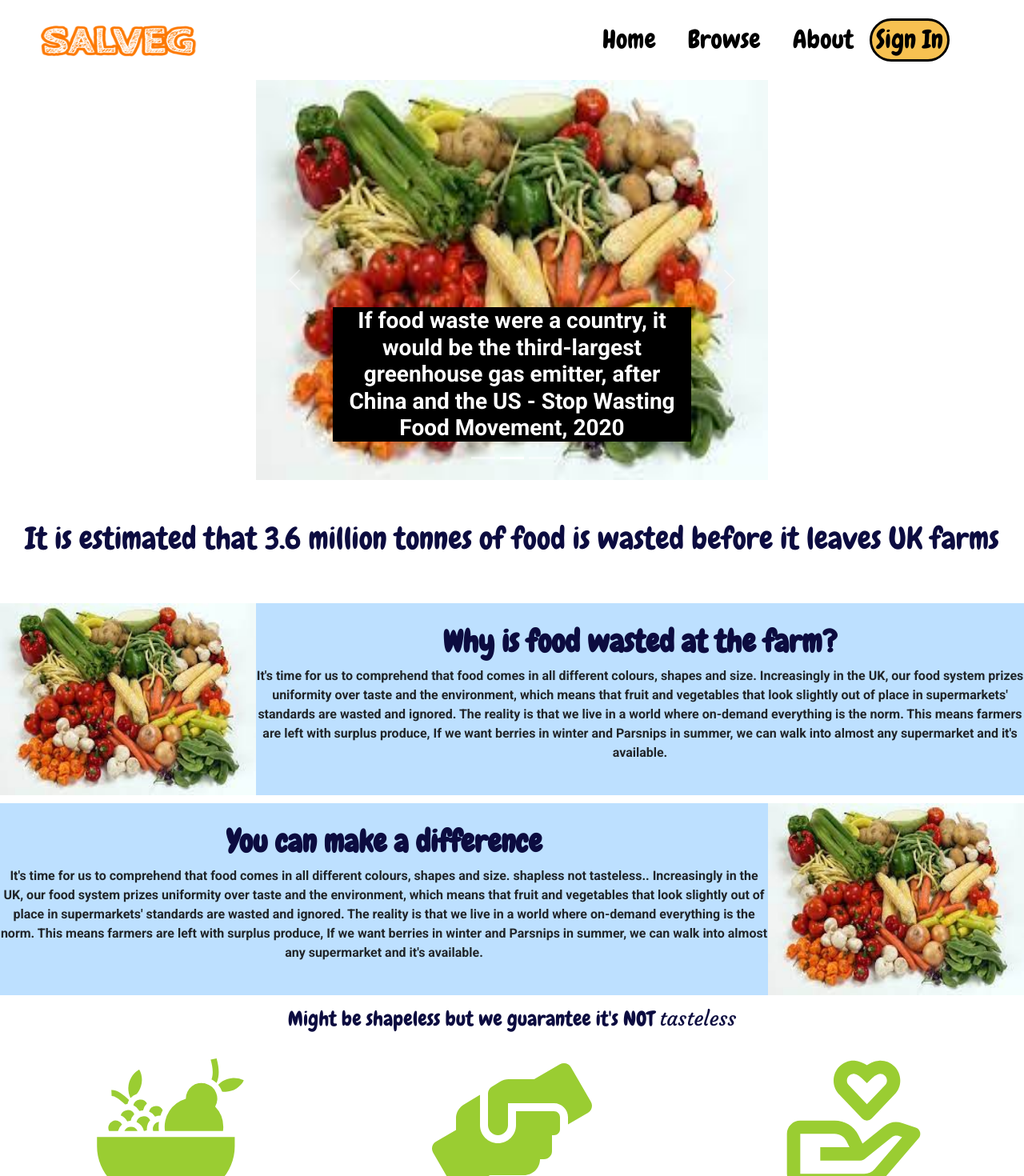
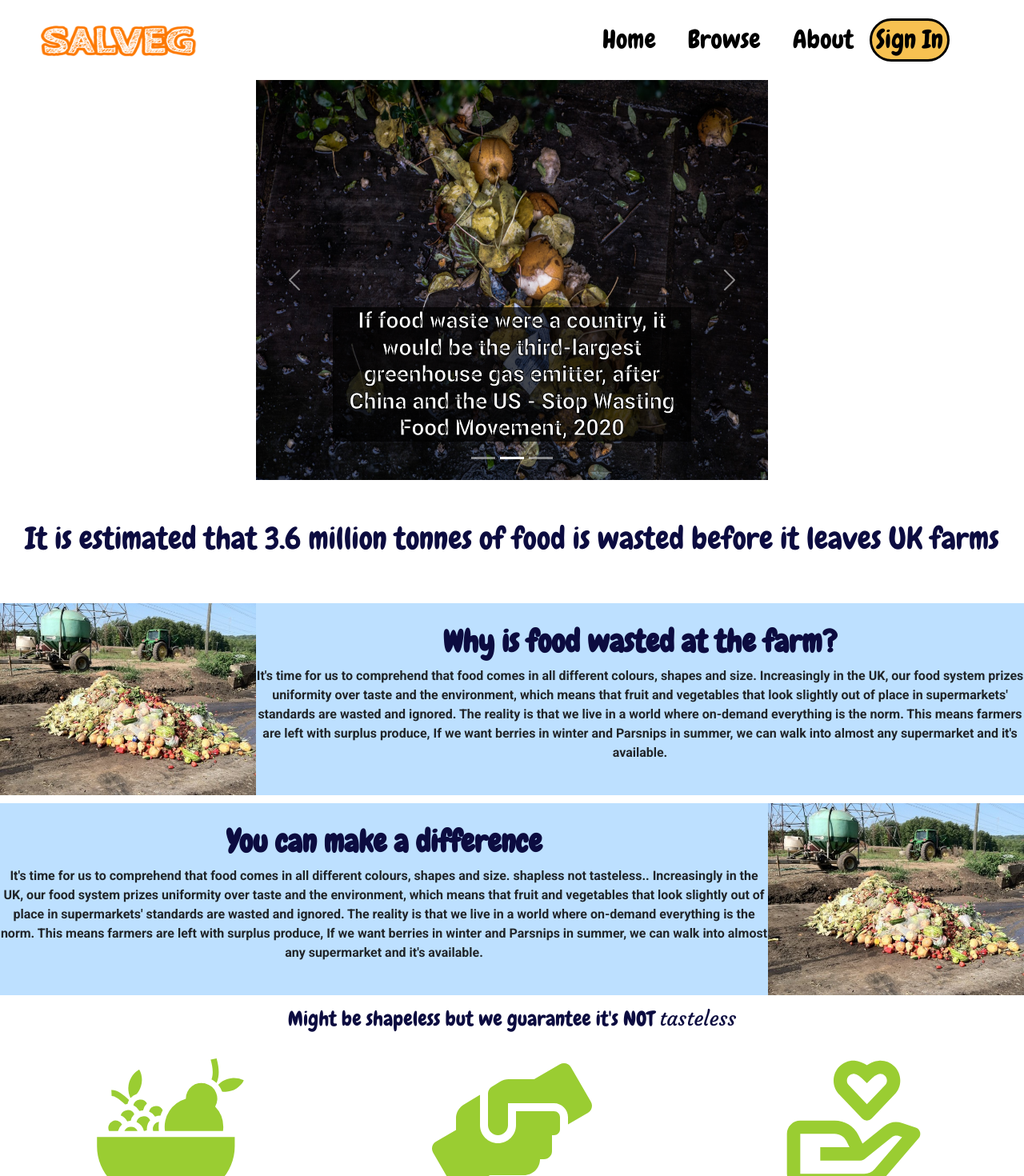
Before and after one commit to sebastianbutoi/final-project-front-end-six-bits, a Next.js app in the folder my-app/: page /about in a window 1280 px wide. Shown: the top 1470 px of the page at 80% size. Built offline with nearby package versions, Linux system fonts and the light colour scheme; no server answers.

Commit message:
changed images

```diff
--- a/my-app/pages/about.js
+++ b/my-app/pages/about.js
@@ -3,7 +3,8 @@ import { Carousel } from "react-bootstrap";
 import Image from "next/image";
 import Head from "next/head";
 import Farmwaste from "/public/images/aboutPageImages/farmwaste.jpeg";
-import Vegimage2 from "/public/images/aboutPageImages/Vegpic.jpeg";
+import carouselImage1 from "/public/images/aboutPageImages/carouselImage1.jpg";
+import carouselImage2 from "/public/images/aboutPageImages/carouselImage2.jpg";
 import { BiDonateHeart } from "react-icons/bi";
 import Helpinghand from "/public/images/aboutPageImages/helpinghand.png";
 import SalvegIcon from "/public/images/aboutPageImages/salveg.png";
@@ -56,7 +57,7 @@ function About() {
         >
           <Image
             className="d-block w-100"
-            src={Vegimage2}
+            src={carouselImage1}
             alt="Second slide"
             layout="fill"
             objectFit="fill"
@@ -79,7 +80,7 @@ function About() {
         >
           <Image
             className="d-block w-100"
-            src={Vegimage2}
+            src={carouselImage2}
             alt="Third slide"
             layout="fill"
             objectFit="fill"
@@ -101,7 +102,7 @@ function About() {
           <Image
             className={css.contentImage}
             id={css.image}
-            src={Vegimage2}
+            src={Farmwaste}
             alt="Card image cap"
             width={400}
             height={300}
@@ -127,7 +128,7 @@ function About() {
           <Image
             className={css.contentImage}
             id={css.image}
-            src={Vegimage2}
+            src={Farmwaste}
             alt="Card image cap"
             width={400}
             height={300}
--- a/my-app/styles/about.module.css
+++ b/my-app/styles/about.module.css
@@ -207,7 +207,8 @@
 }
 
 .carouselCaption {
-  background-color: black;
+  background-color: rgba(0, 0, 0, 0.7);
+  -webkit-text-stroke: 1px black;
 }
 
 /* .button {
```
Also changed, not shown: my-app/public/images/aboutPageImages/carouselImage1.jpg (added), 1 other file (tests, documents, lock files or other folders).
